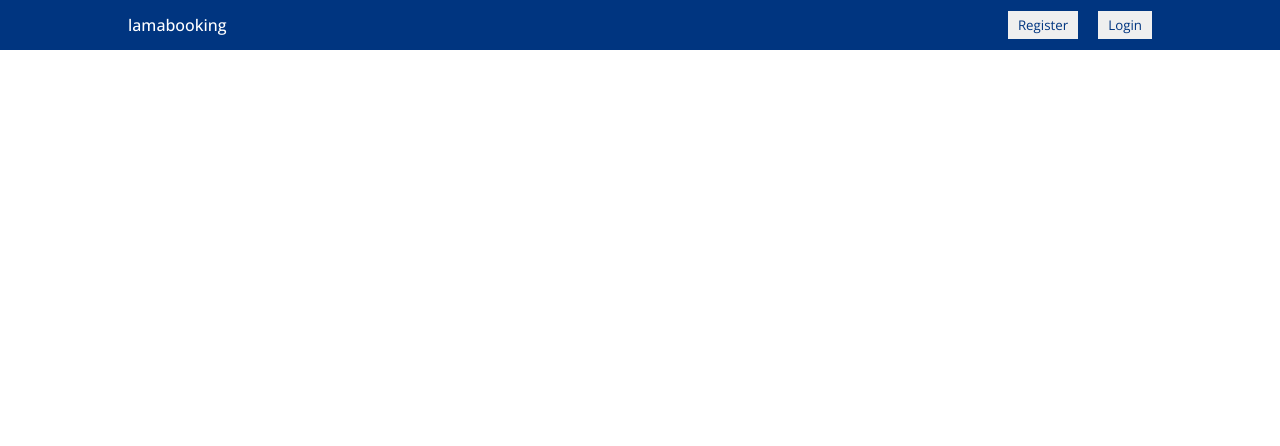
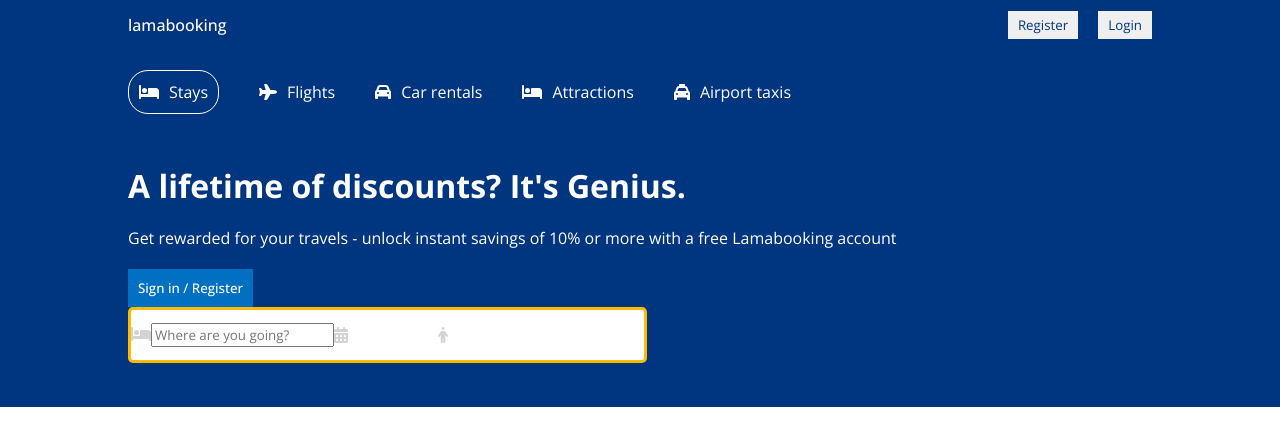
Before and after one commit to danxqhu/booking, a React (Create React App) app in the folder client/: page / in a window 1280 px wide. Shown: the top 446 px of the page. Built offline with nearby package versions, Linux system fonts and the light colour scheme.

Commit message:
main page continue

```diff
--- a/client/package.json
+++ b/client/package.json
@@ -3,6 +3,10 @@
   "version": "0.1.0",
   "private": true,
   "dependencies": {
+    "@fortawesome/fontawesome-svg-core": "^6.2.0",
+    "@fortawesome/free-regular-svg-icons": "^6.2.0",
+    "@fortawesome/free-solid-svg-icons": "^6.2.0",
+    "@fortawesome/react-fontawesome": "^0.2.0",
     "@testing-library/jest-dom": "^5.16.4",
     "@testing-library/react": "^13.1.1",
     "@testing-library/user-event": "^13.5.0",
--- a/client/src/components/header/Header.jsx
+++ b/client/src/components/header/Header.jsx
@@ -1,11 +1,51 @@
 // import React from 'react';
+import { FontAwesomeIcon } from '@fortawesome/react-fontawesome';
+import { faBed, faPlane, faCar, faTaxi, faCalendarDays, faPerson } from '@fortawesome/free-solid-svg-icons';
 import './header.scss';
 
 export default function Header() {
   return (
     <div className="header">
-      <div className="headerList">
-        <div className="headerItemList"></div>
+      <div className="headerContainer">
+        <div className="headerList">
+          <div className="headerListItem active">
+            <FontAwesomeIcon icon={faBed} />
+            <span>Stays</span>
+          </div>
+          <div className="headerListItem">
+            <FontAwesomeIcon icon={faPlane} />
+            <span>Flights</span>
+          </div>
+          <div className="headerListItem">
+            <FontAwesomeIcon icon={faCar} />
+            <span>Car rentals</span>
+          </div>
+          <div className="headerListItem">
+            <FontAwesomeIcon icon={faBed} />
+            <span>Attractions</span>
+          </div>
+          <div className="headerListItem">
+            <FontAwesomeIcon icon={faTaxi} />
+            <span>Airport taxis</span>
+          </div>
+        </div>
+        <h1 className="headerTitle">A lifetime of discounts? It's Genius.</h1>
+        <p className="headerDesc">Get rewarded for your travels - unlock instant savings of 10% or more with a free Lamabooking account</p>
+        <button className="headerBtn">Sign in / Register</button>
+        <div className="headerSearch">
+          <div className="headerSearchItem">
+            <FontAwesomeIcon icon={faBed} className="headerIcon" />
+            <input type="text" placeholder="Where are you going?" className="headerSearchInput" />
+          </div>
+          <div className="headerSearchItem">
+            <FontAwesomeIcon icon={faCalendarDays} className="headerIcon" />
+            <span className="headerSearchText">date to date</span>
+          </div>
+          <div className="headerSearchItem">
+            <FontAwesomeIcon icon={faPerson} className="headerIcon" />
+            <span className="headerSearchText">2 adults 2 children 1 room</span>
+          </div>
+        </div>
       </div>
     </div>
   );
--- a/client/src/components/header/header.scss
+++ b/client/src/components/header/header.scss
@@ -0,0 +1,54 @@
+.header {
+  background-color: #003580;
+  color: white;
+  display: flex;
+  justify-content: center;
+  .headerContainer {
+    width: 100%;
+    max-width: 1024px;
+    margin: 20px 0px 100px 0;
+    .headerList {
+      display: flex;
+      gap: 40px;
+      margin-bottom: 50px;
+      .headerListItem {
+        display: flex;
+        align-items: center;
+        gap: 10px;
+      }
+      .headerListItem.active {
+        border: 1px solid white;
+        padding: 10px;
+        border-radius: 20px;
+      }
+    }
+    .headerDesc {
+      margin: 20px 0px;
+    }
+    .headerBtn {
+      background-color: #0071c2;
+      color: white;
+      font-weight: 500;
+      border: none;
+      padding: 10px;
+      cursor: pointer;
+    }
+    .headerSearch {
+      height: 30px;
+      background-color: white;
+      border: 3px solid #febb02;
+      display: flex;
+      align-items: center;
+      justify-content: space-around;
+      padding: 10px 0px;
+      border-radius: 5px;
+      position: absolute;
+
+      .headerSearchItem {
+        .headerIcon {
+          color: lightgray;
+        }
+      }
+    }
+  }
+}
```
Also changed, not shown: 2 other files (tests, documents, lock files or other folders).
